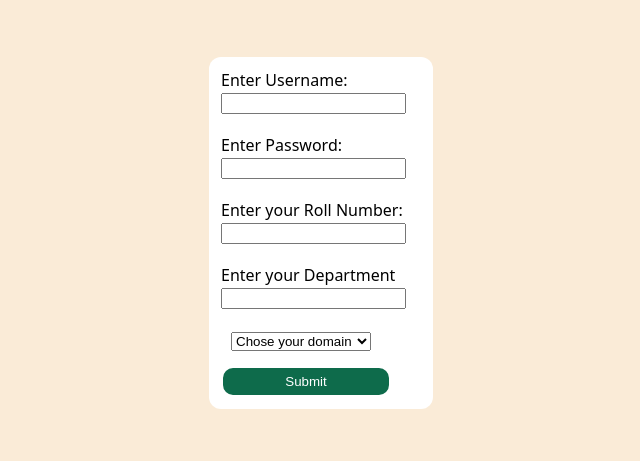
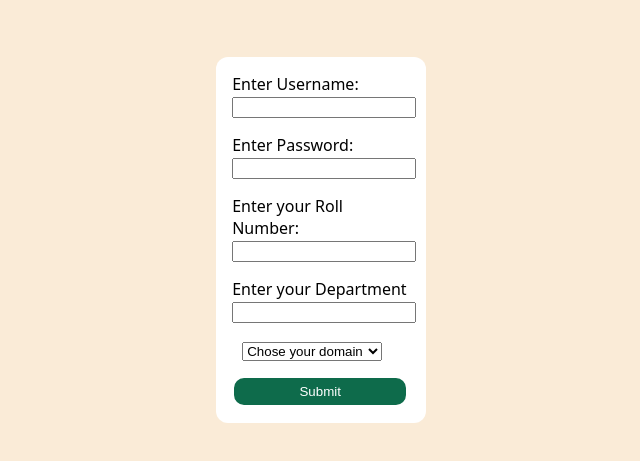
Before and after one commit to Sufail07/Forms, a plain HTML site: page index.html in a window 1280 px wide. Shown: the part 67-528 px from the top of the page, without its empty margins (319-959 px from the left). Drawn offline with Linux system fonts and the light colour scheme.

Commit message:
Add files via upload

```diff
--- a/styles.css
+++ b/styles.css
@@ -1,7 +1,7 @@
 .form {
     background-color: rgb(255, 255, 255);
-    width: 200px;
-    padding: 12px;
+    width: 22.2vh;
+    padding: 2vh;
     border-radius: 12px;
     align-items: center;
     position: relative;
@@ -23,7 +23,8 @@ body {
 
 
 .form input {
-    margin-bottom: 20px;
+    margin-bottom: 2vh;
+    width:22vh;
 }
 
 #select {
@@ -50,10 +51,10 @@ button {
     color: white;
     padding: 6px;
     border: 2px solid white;
-    width: 170px;
+    width: 22vh;
     border-radius: 12px;
     display: inline-block;
-    transition: ease-in-out .2s;
+    transition: ease-in-out .12s;
 }
 
 button:hover {
@@ -62,9 +63,9 @@ button:hover {
 }
 
 button:focus {
-    width: 100px;
-    margin-left: 30px;
-    height: 25px;
+    width: 17vh;
+    margin-left: 3vh;
+    height: 3.5vh;
     font-size: 1.2vh;
     margin-top: 5px;
 }
```
